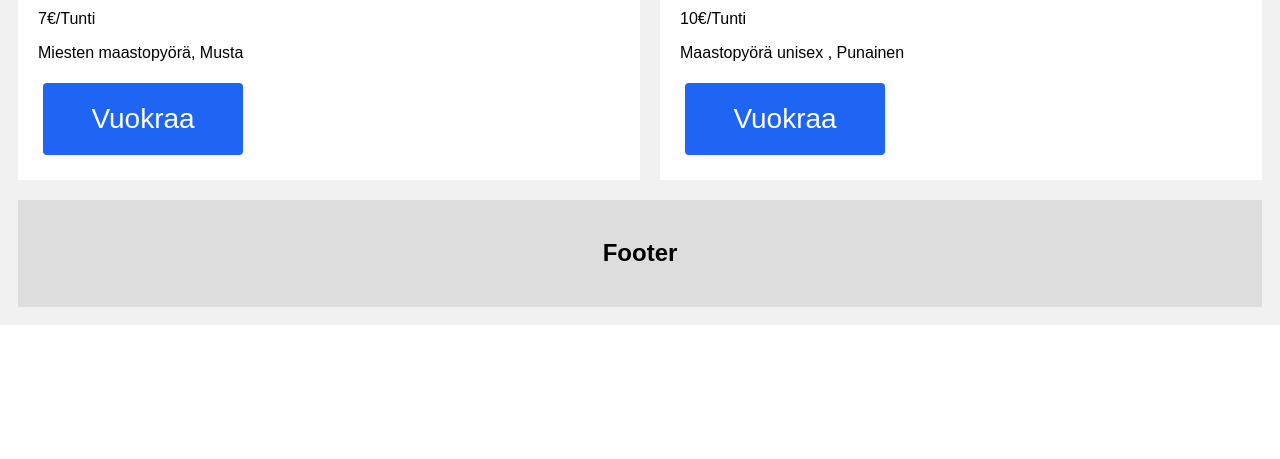
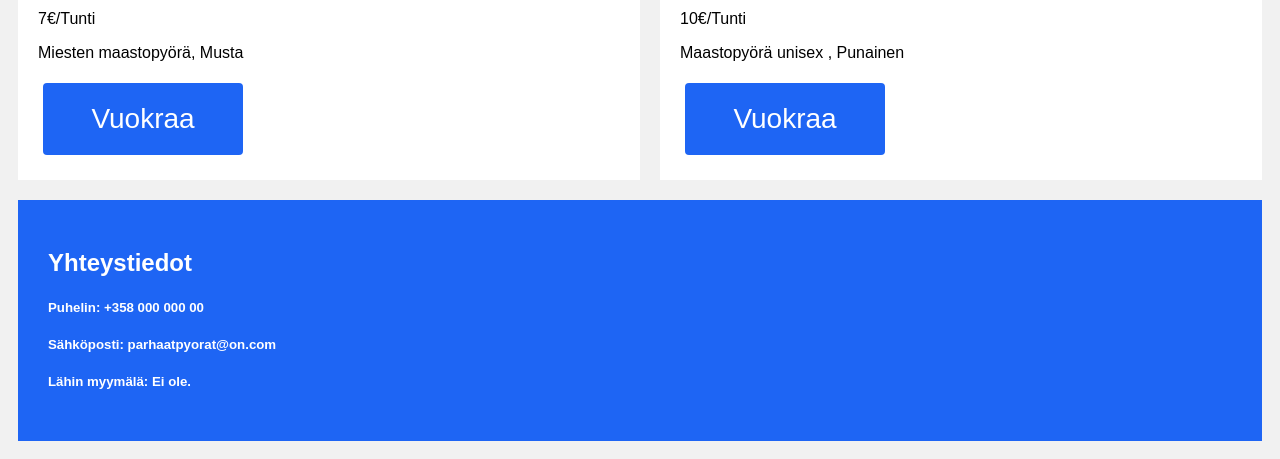
Before and after one commit to samunie32/pyoraprojekti1, a PHP site: page / in a window 1280 px wide. Shown: the part 1478-1937 px from the top of the page. Before the commit the page ends 1803 px from the top, so only its background shows below. Run offline with PHP 8.4, Linux system fonts and the light colour scheme.

Commit message:
Tyylien värit yhtenäiset + yhteystiedot alapalkissa

```diff
--- a/index.html
+++ b/index.html
@@ -79,9 +79,13 @@
     <link rel="stylesheet" href="tyyli2.css">
 </div>
 
-<div class="footer">
-    <h2>Footer</h2>
-</div>
+    <div class="footer">
+        <h2>Yhteystiedot </h2>
+        <h5>Puhelin: +358 000 000 00</h5>
+        <h5>Sähköposti: parhaatpyorat@on.com</h5>
+        <h5>Lähin myymälä: Ei ole.</h5>
+    </div>
+    <link rel="stylesheet" href="tyyli.css">
 </body>
 <script>
     // Get the modal
--- a/kirjautuminen.php
+++ b/kirjautuminen.php
@@ -5,7 +5,7 @@ $password = $_POST["psw"];
 // Tietokannan yhteyden muodostaminen
 $servername = "localhost";
 $dbusername = "root";
-$dbpassword = "1234";
+$dbpassword = "Juures2";
 $dbname = "fillaritsygä";
 
 // Luodaan yhteys tietokantaan
--- a/tyyli.css
+++ b/tyyli.css
@@ -3,7 +3,7 @@ h1 {
     color: white;
     text-align: left;
     padding: 30px;
-    background-color: #64c4e3;
+    background-color: #1e65f4;
 
 
 }
@@ -21,7 +21,7 @@ input[type=text], input[type=salasana] {
 }
 
 button {
-    background-color: #2cbcaf;
+    background-color: #1e65f4;
     color: white;
     padding: 14px 20px;
     margin: 8px 0;
@@ -79,7 +79,7 @@ ul {
     margin: 0;
     padding: 0;
     overflow: hidden;
-    background-color: #2db7c7;
+    background-color: #1e65f4;
 }
 
 
@@ -96,3 +96,15 @@ li a {
 li a:hover {
     background-color: #1620ae;
 }
+
+.footer {
+
+    left: 0;
+    bottom: 0;
+    width: 100%;
+    color: white;
+    text-align: left;
+    padding: 30px;
+    background-color: #1e65f4;
+}
+</style>
```
